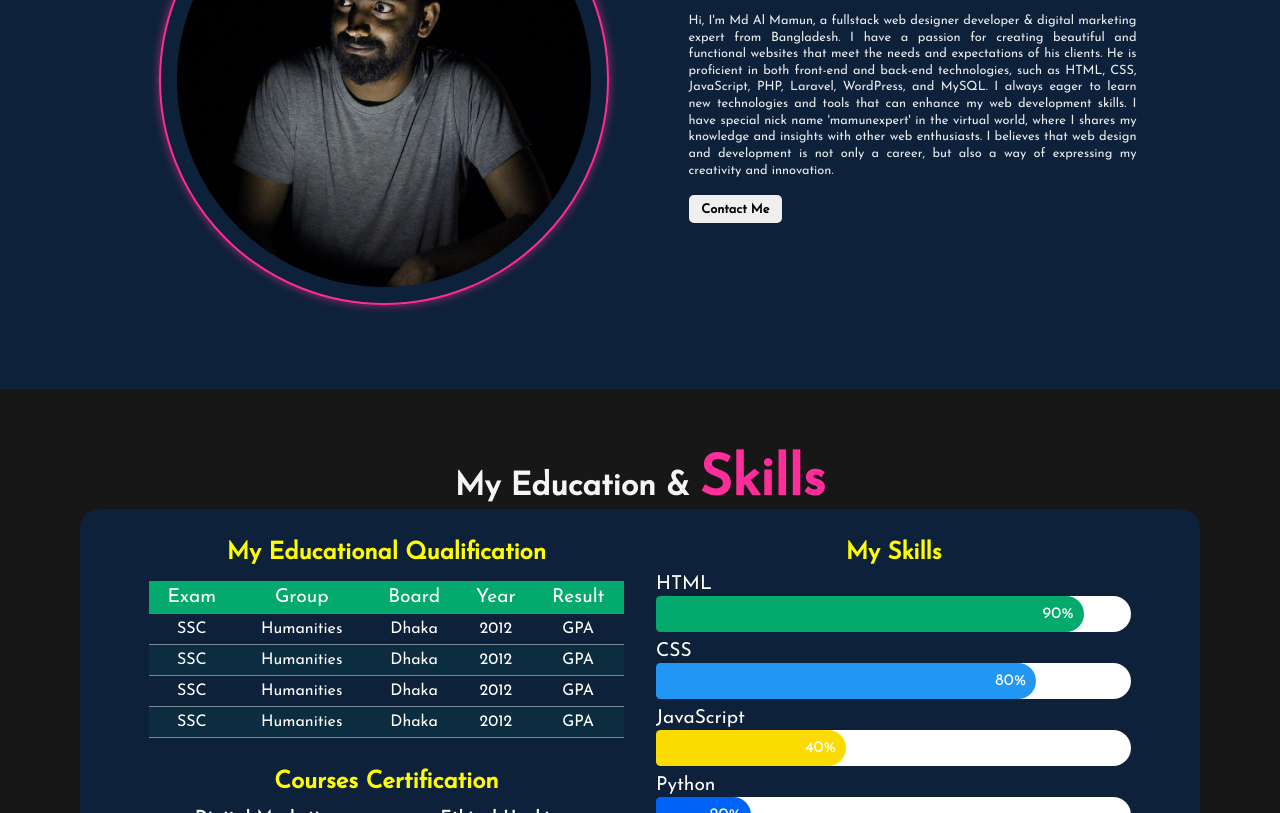
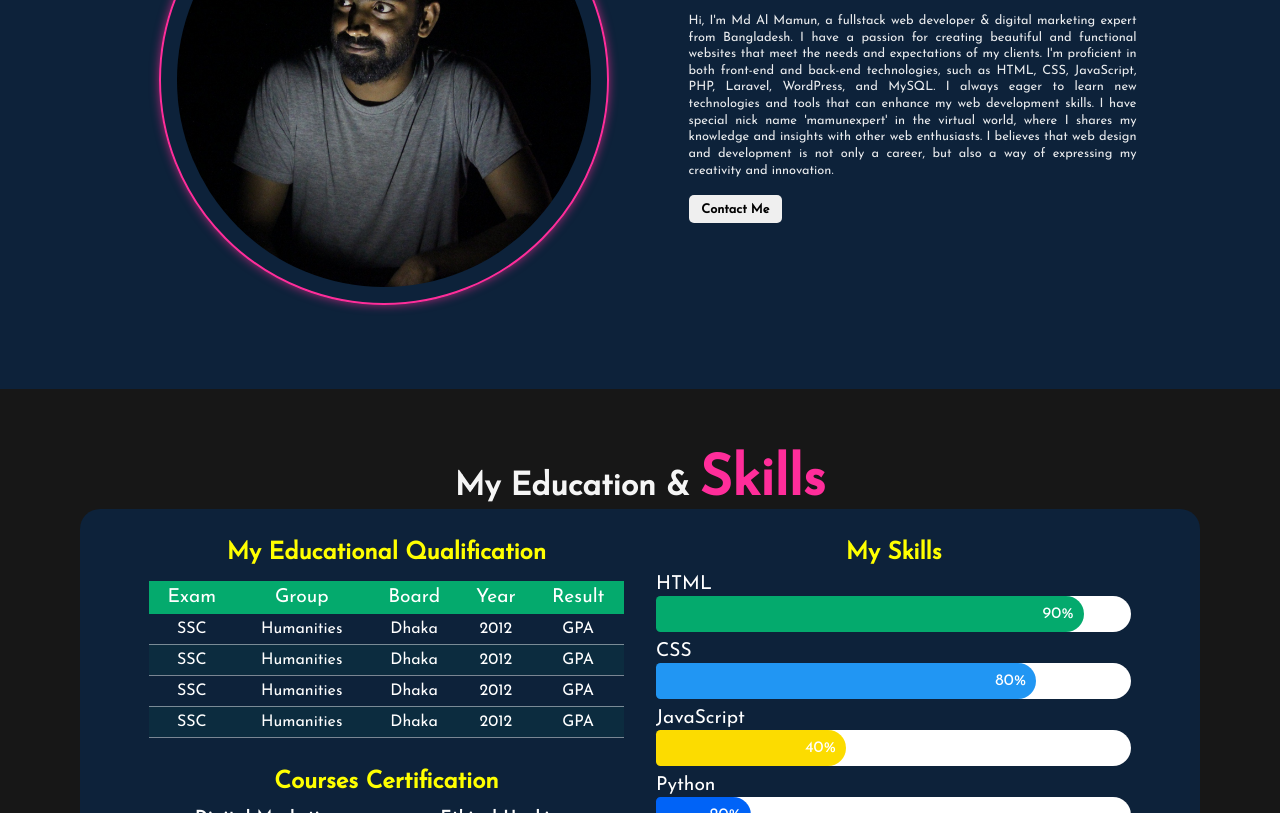
Before and after one commit to MamunExpert/Portfolio, a plain HTML site: page index.html in a window 1280 px wide. Shown: the part 1081-1894 px from the top of the page. Drawn offline with Linux system fonts and the light colour scheme.

Commit message:
Update index
about text update

```diff
--- a/index.html
+++ b/index.html
@@ -54,7 +54,7 @@
             <div class="about-me">
                 <h2 class="c-title">Md. Al Mamun</h2>
                 <h3>Web Developer & Digital Marketer</h3>
-                <p class="c-des">Hi, I'm Md Al Mamun, a fullstack web designer developer & digital marketing expert from Bangladesh. I have a passion for creating beautiful and functional websites that meet the needs and expectations of his clients. He is proficient in both front-end and back-end technologies, such as HTML, CSS, JavaScript, PHP, Laravel, WordPress, and MySQL. I always eager to learn new technologies and tools that can enhance my web development skills. I have special nick name 'mamunexpert' in the virtual world, where I shares my knowledge and insights with other web enthusiasts. I believes that web design and development is not only a career, but also a way of expressing my creativity and innovation.
+                <p class="c-des">Hi, I'm Md Al Mamun, a fullstack web developer & digital marketing expert from Bangladesh. I have a passion for creating beautiful and functional websites that meet the needs and expectations of my clients. I'm proficient in both front-end and back-end technologies, such as HTML, CSS, JavaScript, PHP, Laravel, WordPress, and MySQL. I always eager to learn new technologies and tools that can enhance my web development skills. I have special nick name 'mamunexpert' in the virtual world, where I shares my knowledge and insights with other web enthusiasts. I believes that web design and development is not only a career, but also a way of expressing my creativity and innovation.
                 </p>
                 <a href="#contact" target="_blank"><button type="button">Contact Me</button></a>
             </div>
```
